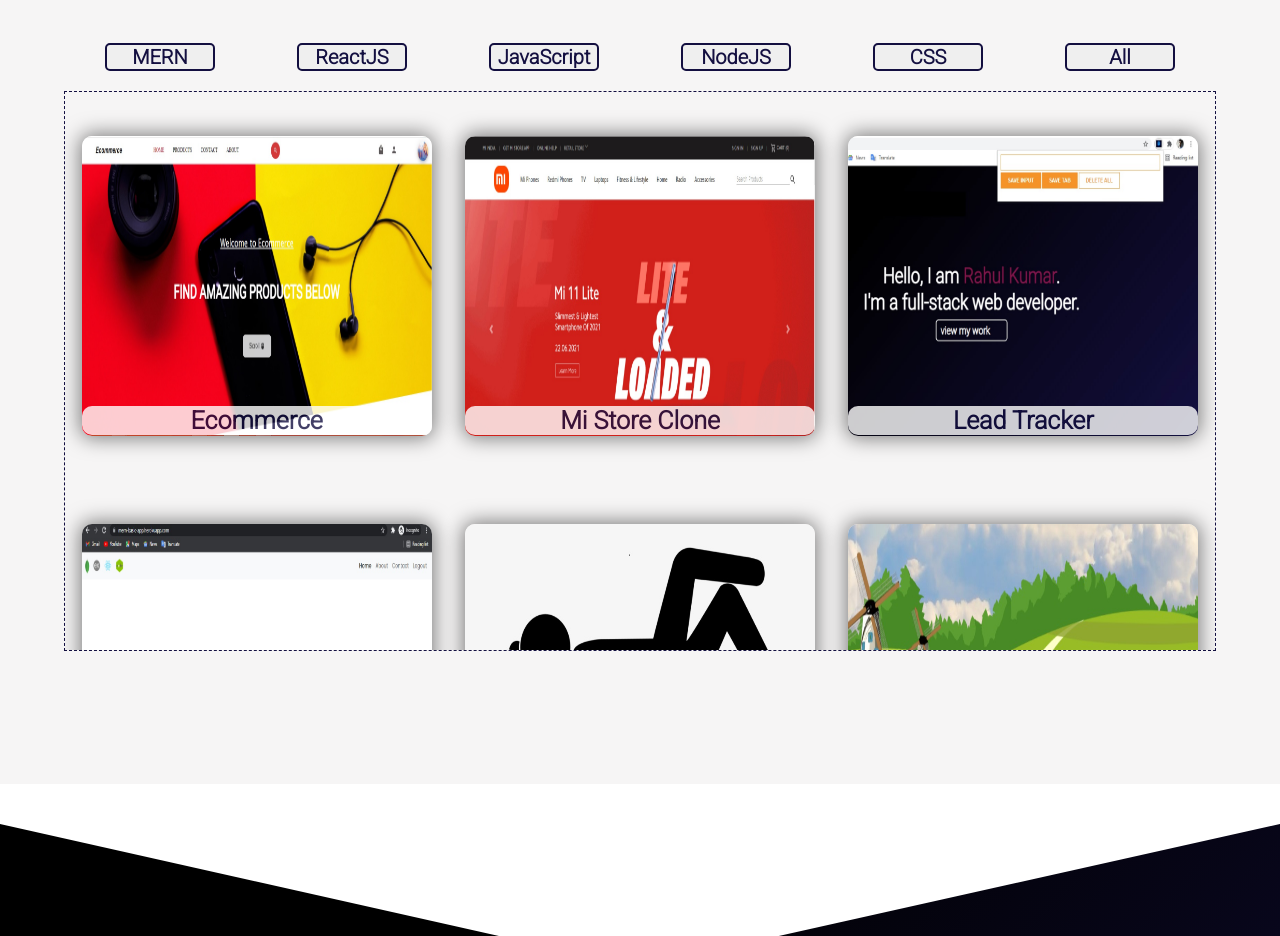
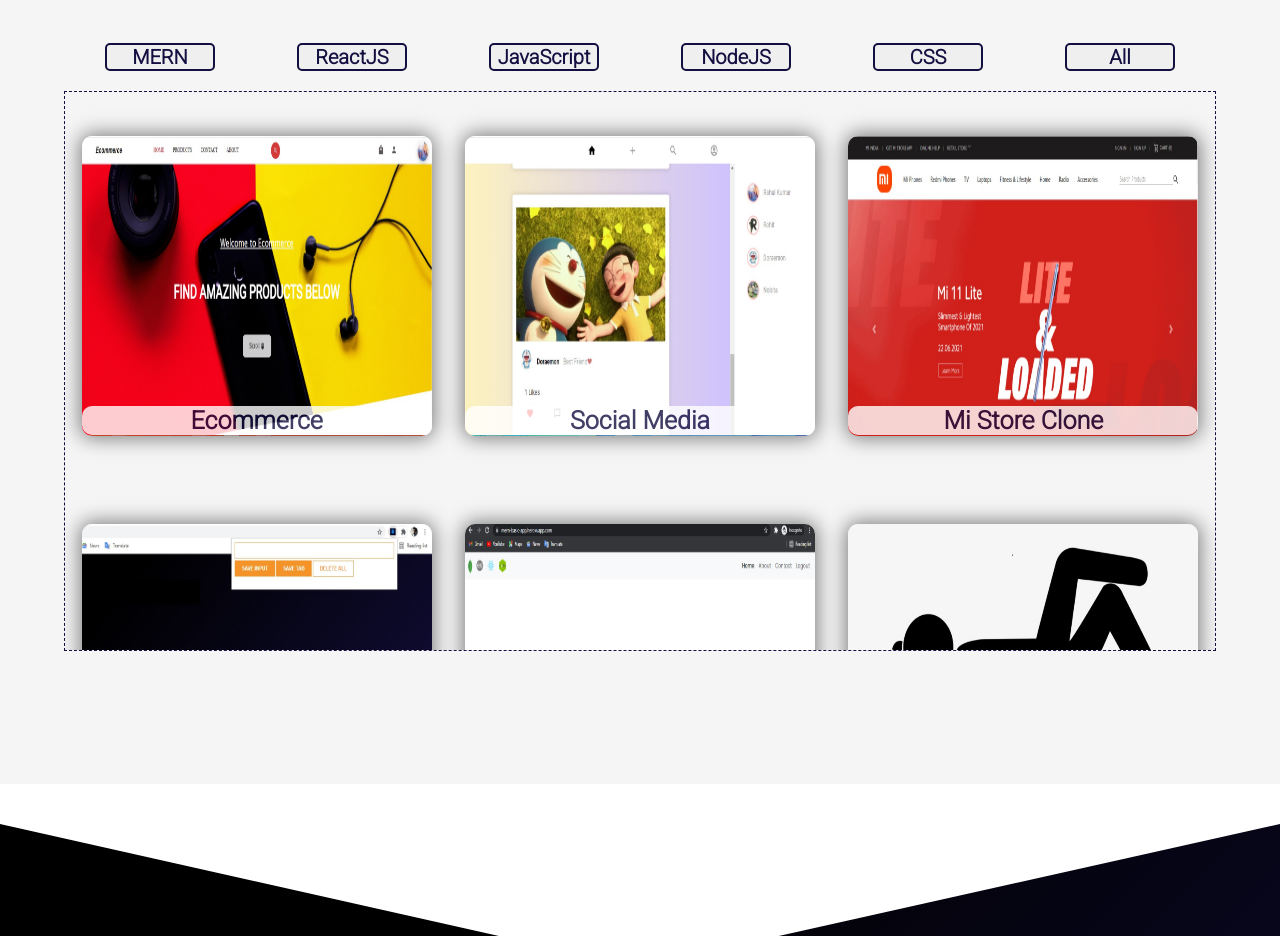
Before and after one commit to rahul-612/rahul612-old-portfolio, a React (Create React App) app in the folder client/: page / in a window 1280 px wide. Shown: the part 2000-2936 px from the top of the page. Built offline with nearby package versions, Linux system fonts and the light colour scheme.

Commit message:
new project added

```diff
--- a/client/src/Components/portfolio/Menu.js
+++ b/client/src/Components/portfolio/Menu.js
@@ -20,6 +20,9 @@
 import restful_api from './imgs/restful_api.jpg';
 import ecomm from "./imgs/ecomm.jpg";
 import mi_clone from "./imgs/mi_clone.jpg"
+import social_media from "./imgs/social-media.jpg"
+
+
 
 let i=1;
 
@@ -30,6 +33,13 @@
         name:"Ecommerce",
         category: "MERN",
         url:"https://mern-ecommerce-web-site.herokuapp.com/"
+    },
+    {
+        id: i++,
+        image:social_media,
+        name:"Social Media",
+        category: "MERN",
+        url:"https://rahul612-social-media-app.herokuapp.com"
     },
     {
         id: i++,
```
Also changed, not shown: client/src/Components/portfolio/imgs/social-media.jpg (added).
